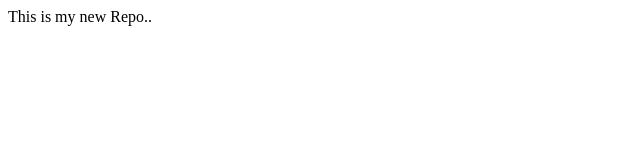
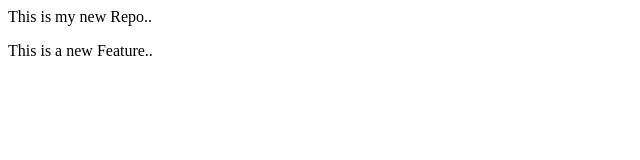
Before and after one commit to Pranav-550/localrepo, a plain HTML site: page index.html in a window 1280 px wide. Shown: the whole page, without its empty margins (0-640 px from the left). Drawn offline with Linux system fonts and the light colour scheme.

Commit message:
Add new Feature

```diff
--- a/index.html
+++ b/index.html
@@ -1 +1,2 @@
 <p>This is my new Repo..</p>
+<p1>This is a new Feature..</p1>
```
